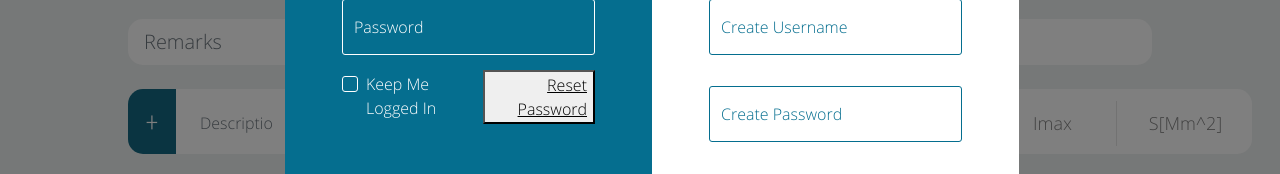
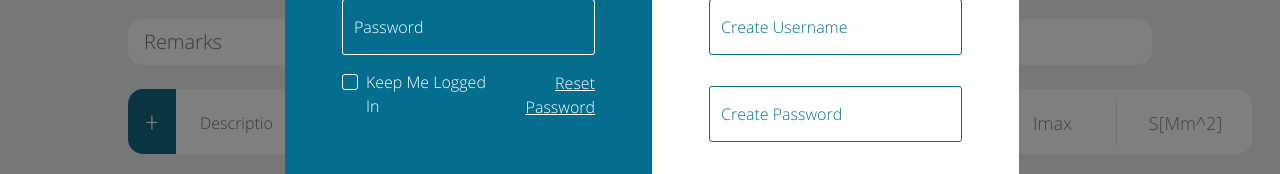
Before and after one commit to ababen1/BES-Calc, a React (Create React App) app in the folder frontend/: page / in a window 1280 px wide. Both pictures are taken after a click on the picture 1114 px from the left and 63 px from the top of the page. Shown: the part 400-574 px from the top of the page. Built offline with nearby package versions, Linux system fonts and the light colour scheme; no server answers.

Commit message:
small fixes

```diff
--- a/frontend/src/App.js
+++ b/frontend/src/App.js
@@ -4,8 +4,7 @@ import CalculatorPage from "./components/Calculator/CalculatorPage";
 import Header from './components/Header';
 import logo from './Assets/Group 35.svg'
 import login_icon from "./Assets/login_icon.svg";
-import UserContext from "./components/context";
-import {Switch, Route} from "react-router-dom"
+import { Switch, Route } from "react-router-dom"
 import Footer from "./components/Footer";
 
 
@@ -37,13 +36,11 @@ class App extends Component {
 
     render() {
         return (
-            <UserContext.Provider value={{username: undefined}}>
-                <div className='App'>
-                    <Header logo={logo} login_icon={login_icon} />
-                    <CalculatorPage />
-                    <Footer/>
-                </div>
-            </UserContext.Provider>
+            <div className='App'>
+                <Header logo={logo} login_icon={login_icon} />
+                <CalculatorPage />
+                <Footer />
+            </div>
         );
     }
 
--- a/frontend/src/components/ModalLoginSignup/Login.js
+++ b/frontend/src/components/ModalLoginSignup/Login.js
@@ -1,5 +1,5 @@
 import { Component, useEffect, useState } from "react";
-import { FloatingLabel, Form, Container, Stack, Button } from "react-bootstrap";
+import { FloatingLabel, Form, Container, Stack, Button, NavLink } from "react-bootstrap";
 import './LoginSignupModal.scss'
 import axios from "axios"
 
@@ -95,7 +95,7 @@ export default function Login() {
                         label="Keep me logged in"
                         checked={state.keep_logged_in}
                         onChange={(e) => { setState(prevState => ({ ...prevState, ["keep_logged_in"]: e.target.checked })) }} />
-                    <button href="#" className="ms-auto reset-password">Reset Password </button>
+                    <NavLink href="#" className="ms-auto reset-password">Reset Password </NavLink>
                 </Stack>
                 <div style={{"flexGrow": 1}}/>
                 <button type="submit" className="login-btn">Log me in</button>
--- a/frontend/src/components/ModalLoginSignup/Signup.js
+++ b/frontend/src/components/ModalLoginSignup/Signup.js
@@ -1,7 +1,6 @@
 import axios from "axios";
-import e from "cors";
-import { Component, useState, useEffect } from "react";
-import { FloatingLabel, Form, Container, Button } from "react-bootstrap";
+import { useState, useEffect } from "react";
+import { FloatingLabel, Form, Container } from "react-bootstrap";
 import './LoginSignupModal.scss'
 
 export default function Signup() {
--- a/frontend/src/components/context.js
+++ /dev/null
@@ -1,8 +0,0 @@
-import { createContext } from "react";
-
-const UserContext = createContext({
-    username: "",
-    set_username: () => {},
-});
-
-export default UserContext;
--- a/frontend/src/theme.scss
+++ b/frontend/src/theme.scss
@@ -75,7 +75,11 @@ $modal-header-border-color: transparent;
     border-color: #888787;
 }
 
-
+.form-floating {
+    label {
+        text-align: initial;
+    }
+}
 
 body {
     font-family: "OpenSansLight" !important;
```
